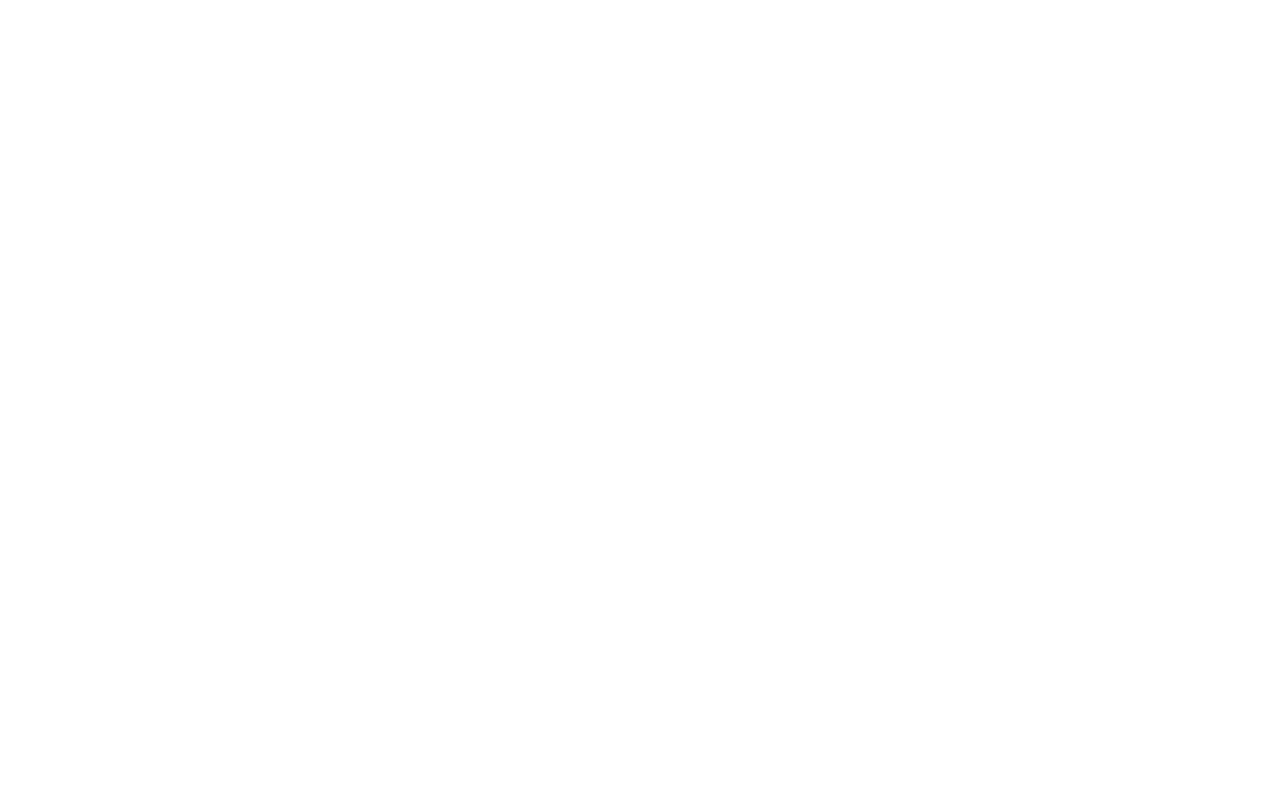
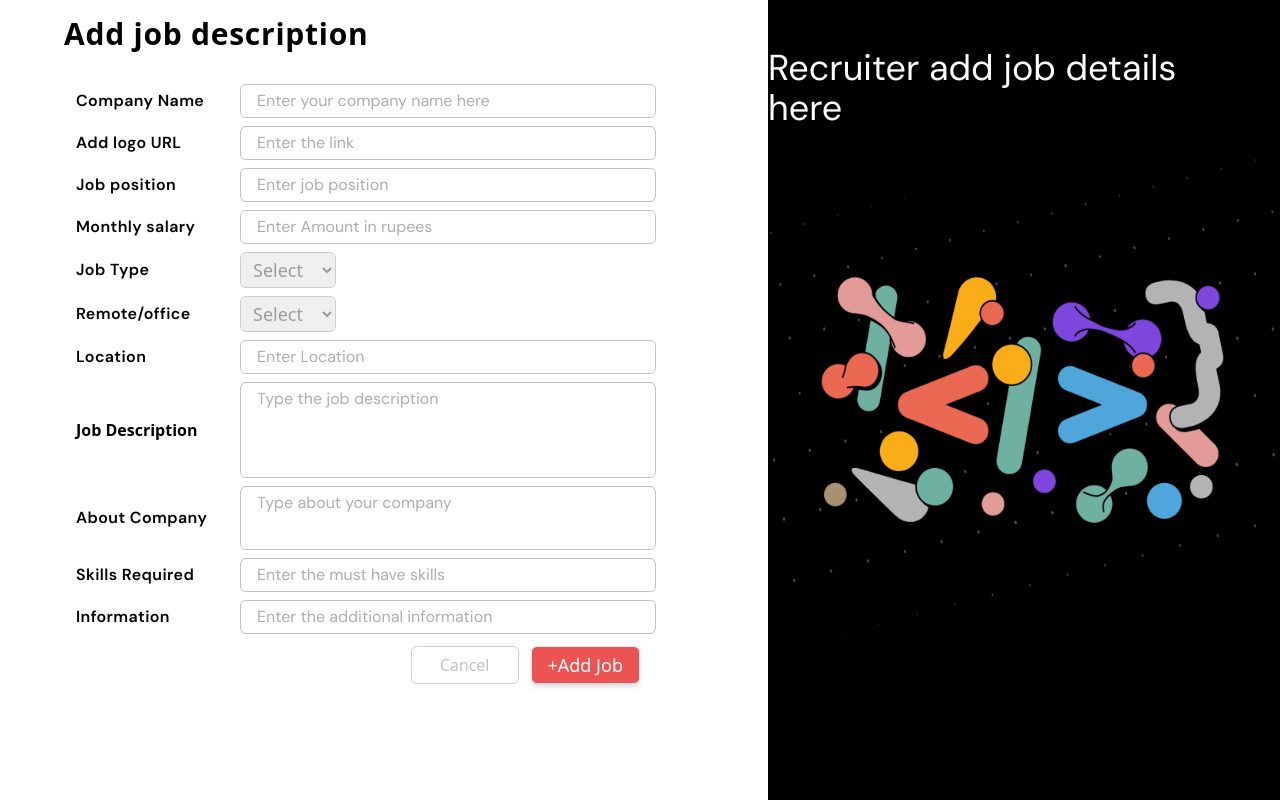
Before and after one commit to skshm-verma/Frontend-Job-Listing, a React (Vite) app: page /create in a window 1280 px wide. Before the commit this address had no page. Built offline with nearby package versions, Linux system fonts and the light colour scheme.

Commit message:
added style to the createJobPage and some changes

```diff
--- a/src/App.jsx
+++ b/src/App.jsx
@@ -4,6 +4,7 @@ import LoginPage from './pages/LoginPage'
 import RegisterPage from './pages/RegisterPage'
 import HomePage from './pages/HomePage'
 import JobPage from './pages/JobPage'
+import CreateJobPage from './pages/CreateJobPage';
 import './App.css'
 
 function App() {
@@ -15,6 +16,8 @@ function App() {
         <Route path='/register' element={<RegisterPage setCurrentUser={setCurrentUser}/>} />
         <Route path='/' element={<HomePage currentUser={currentUser} setCurrentUser={setCurrentUser}/>}/>
         <Route path="/job/:id" element={<JobPage currentUser={currentUser} setCurrentUser={setCurrentUser}/>} />
+        <Route path="/create" element={<CreateJobPage currentUser={currentUser} />}
+				/>
       </Routes>
     </BrowserRouter>
   )
--- /dev/null
+++ b/src/components/ChipsSelection.jsx
@@ -0,0 +1,23 @@
+import React from 'react'
+
+const ChipsSelection = () => {
+    const [currentSkill, setCurrentSkill] = useState();
+	const [skills, setSkills] = useState([]);
+
+	const handleAddSkill = (skill) => {
+		setCurrentSkill(skill);
+	};
+
+	return (
+		<div>
+			<label>Skills Required: </label>
+			<input
+				type="text"
+				value={currentSkill}
+				onChange={(e) => setCurrentSkill(e.target.value)}
+			/>
+		</div>
+	);
+}
+
+export default ChipsSelection
--- a/src/components/Header.jsx
+++ b/src/components/Header.jsx
@@ -2,7 +2,6 @@ import React from 'react'
 import { useNavigate } from "react-router-dom";
 import UserAvatar from '../assets/Avatar.png';
 import Rectangle1 from '../assets/Rectangle1.png';
-import Rectangle2 from '../assets/Rectangle2.png';
 import Rectangle3 from '../assets/Rectangle3.png';
 import Rectangle4 from '../assets/Rectangle4.png';
 
--- /dev/null
+++ b/src/pages/CreateJobPage.jsx
@@ -0,0 +1,197 @@
+import React from 'react';
+import { useEffect, useState } from "react";
+import CreateJobWallpaper from '../assets/jobWallpaper.png';
+
+const CreateJobPage = ({ currentUser }) => {
+
+  const validJobTypes = ["Full-Time", "Part-Time", "Internship"];
+  const validLocationTypes = ["On-Site", "Remote", "Hybrid"];
+
+  const [job, setJob] = useState({
+    companyName: "",
+    title: "",
+    description: "",
+    logoUrl: "",
+    jobType: "",
+    salary: "",
+    location: "",
+    duration: "",
+    locationType: "",
+    information: "",
+    skills: "",
+    additionalInformation: ""
+  });
+
+  const handleJobTypeChange = (value) => {
+    if (validJobTypes.includes(value)) {
+      setJob({ ...job, jobType: value });
+    }
+  };
+
+  const handleLocationTypeChange = (value) => {
+    if (validLocationTypes.includes(value)) {
+      setJob({ ...job, locationType: value });
+    }
+  };
+
+  useEffect(() => {
+    console.log(job);
+  }, [job]);
+
+  return (
+    <div className='flex'>
+      <div className='w-[60%] px-16 py-4 flex flex-col justify-start'>
+        <h3 className='text-3xl text-black font-semibold tracking-wide mb-6'>Add job description</h3>
+
+        <form>
+
+
+          <div className='my-2 flex justify-start items-center'>
+            <label className='px-3 py-1 mr-4 text-base font-semibold tracking-wide font-dm w-1/4'>Company Name</label>
+            <input
+              type="text"
+              placeholder='Enter your company name here'
+              value={job.companyName}
+              className='border border-[#C2C2C2] outline-none rounded-md w-[65%] px-4 py-1 placeholder:text-[#ADADAD] font-dm text-black'
+              onChange={(e) => setJob({ ...job, companyName: e.target.value })}
+            />
+          </div>
+
+          <div className='my-2 flex justify-start items-center'>
+            <label className='px-3 py-1 text-base font-semibold tracking-wide mr-4 font-dm w-1/4'>Add logo URL</label>
+            <input
+              type="text"
+              value={job.logoUrl}
+              placeholder='Enter the link'
+              className='border border-[#C2C2C2] outline-none rounded-md w-[65%] px-4 py-1 placeholder:text-[#ADADAD] font-dm text-black'
+              onChange={(e) => setJob({ ...job, logoUrl: e.target.value })}
+            />
+          </div>
+
+          <div className='my-2 flex justify-start items-center'>
+            <label className='px-3 py-1 mr-4 text-base font-semibold tracking-wide font-dm w-1/4'>Job position</label>
+            <input
+              type="text"
+              value={job.title}
+              placeholder='Enter job position'
+              className='border border-[#C2C2C2] outline-none rounded-md w-[65%] px-4 py-1 placeholder:text-[#ADADAD] font-dm text-black'
+              onChange={(e) => setJob({ ...job, title: e.target.value })}
+            />
+          </div>
+
+          <div className='my-2 flex justify-start items-center'>
+            <label className='px-3 py-1 mr-4 text-base font-semibold tracking-wide font-dm w-1/4'>Monthly salary</label>
+            <input
+              type="number"
+              value={job.salary}
+              placeholder='Enter Amount in rupees'
+              className='border border-[#C2C2C2] outline-none rounded-md w-[65%] px-4 py-1 placeholder:text-[#ADADAD] font-dm text-black'
+              onChange={(e) => setJob({ ...job, salary: e.target.value })}
+            />
+          </div>
+
+          <div className='my-2 flex justify-start items-center'>
+            <label className='px-3 py-1 mr-4 text-base font-semibold tracking-wide font-dm w-1/4'>Job Type</label>
+            <div className='relative w-[15%] '>
+              <select
+                value={job.jobType}
+                className='w-full outline-none cursor-pointer text-lg px-2 py-1 rounded-md border border-[#CECECE] text-[#9C9C9C]'
+                onChange={(e) => handleJobTypeChange(e.target.value)}
+              >
+                <option>Select</option>
+                {validJobTypes.map((type, index) => {
+                  return <option key={index}>{type}</option>;
+                })}
+              </select>
+            </div>
+          </div>
+
+          <div className='my-2 flex justify-start items-center'>
+            <label className='px-3 py-1 mr-4 text-base font-semibold tracking-wide font-dm w-1/4'>Remote/office</label>
+            <div className='relative w-[15%]'>
+              <select
+                value={job.locationType}
+                className='w-full px-2 py-1 rounded-md border border-[#CECECE] text-[#9C9C9C] outline-none cursor-pointer text-lg'
+                onChange={(e) => handleLocationTypeChange(e.target.value)}
+              >
+                <option>Select</option>
+                {validLocationTypes.map((type, index) => {
+                  return <option key={index}>{type}</option>;
+                })}
+              </select>
+            </div>
+          </div>
+
+          <div className='my-2 flex justify-start items-center'>
+          <label className='px-3 py-1 mr-4 text-base font-semibold tracking-wide font-dm w-1/4'>Location</label>
+            <input
+              type="text"
+              value={job.location}
+              placeholder='Enter Location'
+              className='border border-[#C2C2C2] outline-none rounded-md w-[65%] px-4 py-1 placeholder:text-[#ADADAD] font-dm text-black'
+              onChange={(e) => setJob({ ...job, location: e.target.value })}
+            />
+          </div>
+
+
+          <div className='my-2 flex justify-start items-center'>
+            <label className='px-3 py-1 mr-4 text-base font-semibold tracking-widefont-dm w-1/4'>Job Description</label>
+            <textarea
+              type="text"
+              value={job.description}
+              placeholder='Type the job description'
+              className='border border-[#C2C2C2] outline-none rounded-md w-[65%] h-24 px-4 py-1 placeholder:text-[#ADADAD] font-dm text-black resize-none'
+              onChange={(e) => setJob({ ...job, description: e.target.value })}
+            />
+          </div>
+
+          <div className='my-2 flex justify-start items-center'>
+            <label className='px-3 py-1 mr-4 text-base font-semibold tracking-wide font-dm w-1/4'>About Company</label>
+            <textarea
+              type="text"
+              value={job.information}
+              placeholder='Type about your company'
+              className='border border-[#C2C2C2] outline-none rounded-md w-[65%] h-16 px-4 py-1 placeholder:text-[#ADADAD] font-dm text-black resize-none'
+              onChange={(e) => setJob({ ...job, description: e.target.value })}
+            />
+          </div>
+
+
+          <div className='my-2 flex justify-start items-center'>
+            <label className='px-3 py-1 mr-4 text-base font-semibold tracking-wide font-dm w-1/4'>Skills Required</label>
+            <input
+              type="text"
+              value={job.duration}
+              placeholder='Enter the must have skills'
+              className='border border-[#C2C2C2] outline-none rounded-md w-[65%] px-4 py-1 placeholder:text-[#ADADAD] font-dm text-black'
+              onChange={(e) => setJob({ ...job, duration: e.target.value })}
+            />
+          </div>
+
+          <div className='my-2 flex justify-start items-center'>
+            <label className='px-3 py-1 mr-4 text-base font-semibold tracking-wide font-dm w-1/4'>Information</label>
+            <input
+              type="text"
+              value={job.additionalInformation}
+              placeholder='Enter the additional information'
+              className='border border-[#C2C2C2] outline-none rounded-md w-[65%] px-4 py-1 placeholder:text-[#ADADAD] font-dm text-black'
+              onChange={(e) => setJob({ ...job, salary: e.target.value })}
+            />
+          </div>
+
+          <div className='flex justify-end mt-3 px-12'>
+            <button className='mr-3 px-7 py-1 text-[#C2C2C2] border border-[#CECECE] hover:bg-[#595959] hover:text-white hover:duration-300 rounded-md'>Cancel</button>
+            <button className='mr-4 px-4 py-1 shadow-md rounded-md border bg-[#ED5353] hover:bg-[#FF6B6B] text-white text-lg hover:duration-300'>+Add Job</button>
+          </div>
+
+        </form>
+      </div >
+      <div className='relative w-[40%]'>
+        <h2 className='absolute z-20 text-white right-20 top-12 text-4xl font-dm'>Recruiter add job details here</h2>
+        <img className='w-full h-screen' src={CreateJobWallpaper} alt="wallpaper" />
+      </div>
+    </div >
+  );
+}
+
+export default CreateJobPage
--- a/src/pages/HomePage.jsx
+++ b/src/pages/HomePage.jsx
@@ -50,7 +50,7 @@ const HomePage = ({ currentUser, setCurrentUser }) => {
 				handleFetchJobs={handleFetchJobs} />
 			<div className="py-8">
 				{jobs.map((job, index) => (
-					<JobCard job={job} key={index} />
+					<JobCard currentUser={currentUser} job={job} key={index} />
 				))}
 			</div>
 		</div>
--- a/src/pages/JobPage.jsx
+++ b/src/pages/JobPage.jsx
@@ -1,5 +1,6 @@
 import React from 'react';
 import { useState, useEffect } from 'react';
+import { useNavigate } from 'react-router-dom';
 import Header from '../components/Header';
 import { fetchJobById } from '../api/Job';
 import MoneyBill from '../assets/moneyBill.png'
@@ -7,6 +8,7 @@ import Duration from '../assets/duration.png'
 
 
 const JobPage = ({ currentUser, setCurrentUser }) => {
+  const navigate = useNavigate();
   const [job, setJob] = useState();
   const jobID = window.location.pathname.split("/").pop();
 
@@ -77,7 +79,6 @@ const JobPage = ({ currentUser, setCurrentUser }) => {
             <div>
               <div className='flex items-center'>
                 <p className='text-sm text-[#999999] mx-1'>{timeElapsed(job.createdAt)}</p>
-                {/* <span className='text-5xl flex bg-blue-300 justify-center '>.</span> */}
                 <p className='mx-2 text-[#999999] text-xl'>{job.jobType}</p>
                 {currentUser && <img className='w-20 h-20 shadow-lg rounded-full ml-8' src={job.logoUrl} alt="job logo" />}
                 {currentUser && <p className='mx-4 text-xl text-[#999999]'>{job.companyName}</p>}
@@ -92,6 +93,9 @@ const JobPage = ({ currentUser, setCurrentUser }) => {
                   <div className='flex justify-end items-center w-[40%]'>
                     <button
                       className='mx-6 px-4 py-1 shadow-md rounded-md border bg-[#ED5353] hover:bg-[#FF6B6B] text-white text-lg hover:duration-300'
+                      onClick={() => {
+                        navigate("/create");
+                      }}
                     >Edit Job</button>
                   </div>}
               </div>
```
Also changed, not shown: src/components/JobCard.jsx (+21 -2 lines), src/assets/jobWallpaper.png (added).
